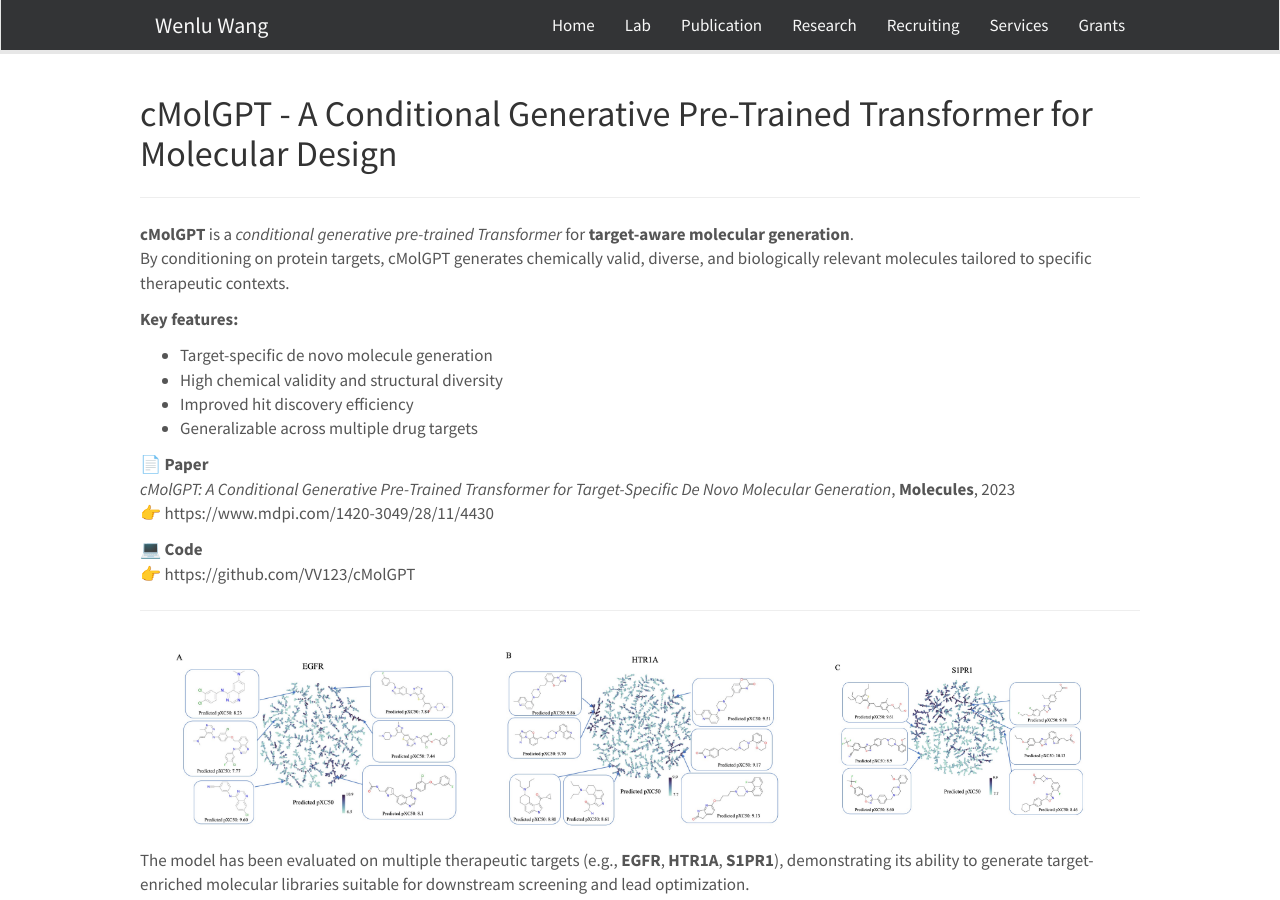
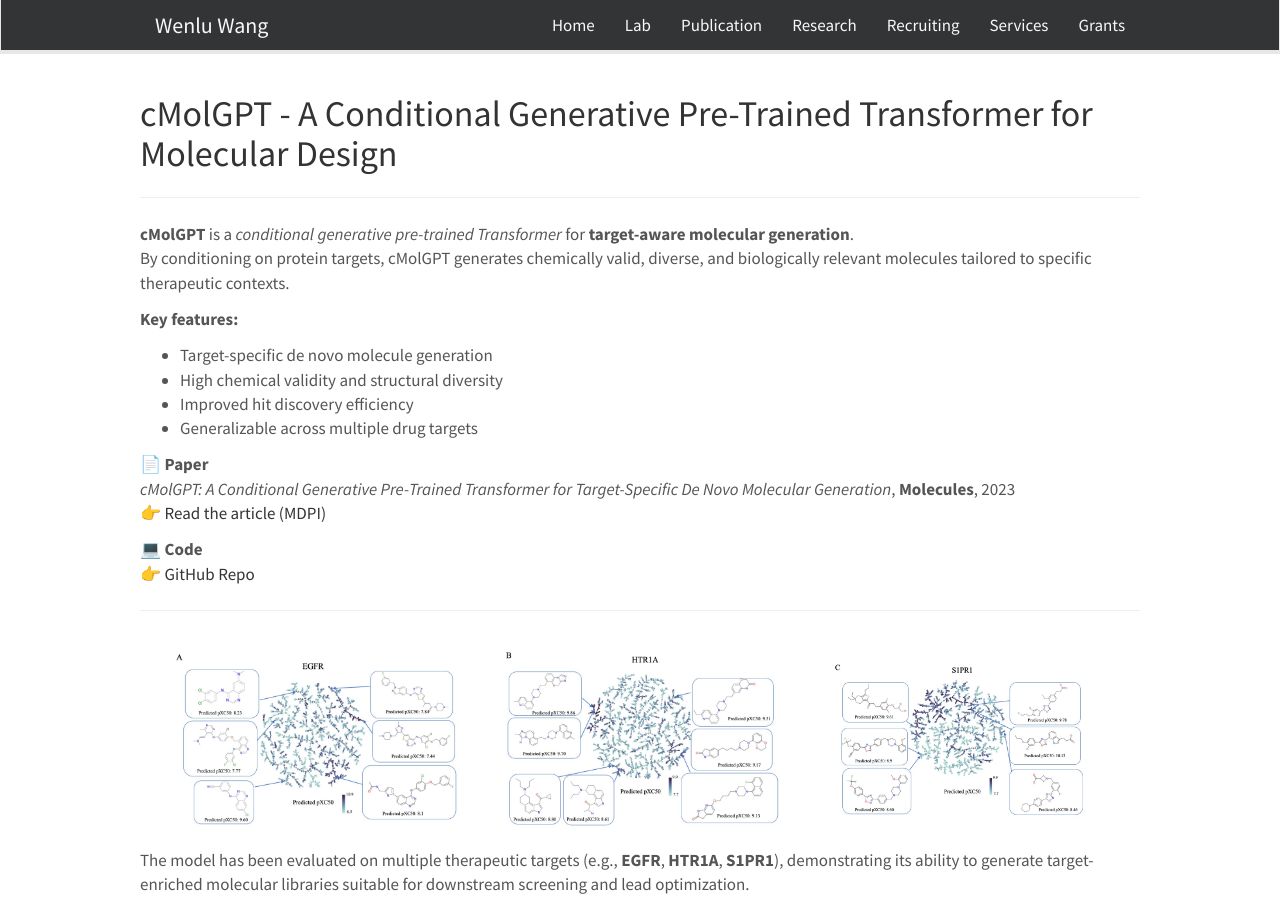
Before and after one commit to WENLU-W/WENLU-W.github.io, a Jekyll site: the page built from docs/_posts/2022-02-01-cmolgpt.md, in a window 1280 px wide and 900 px high. Built offline with Jekyll 4.4.1, drawn with Linux system fonts in a browser that asks for light colours; nearby versions of some CDN libraries.

Commit message:
Update 2022-02-01-cmolgpt.md

```diff
--- a/docs/_posts/2022-02-01-cmolgpt.md
+++ b/docs/_posts/2022-02-01-cmolgpt.md
@@ -22,10 +22,10 @@ By conditioning on protein targets, cMolGPT generates chemically valid, diverse,
 
 📄 **Paper**
 *cMolGPT: A Conditional Generative Pre-Trained Transformer for Target-Specific De Novo Molecular Generation*, **Molecules**, 2023
-👉 https://www.mdpi.com/1420-3049/28/11/4430
+👉 [Read the article (MDPI)](https://www.mdpi.com/1420-3049/28/11/4430)
 
 💻 **Code**
-👉 https://github.com/VV123/cMolGPT
+👉 [GitHub Repo](https://github.com/VV123/cMolGPT)
 
 ---
 
```
